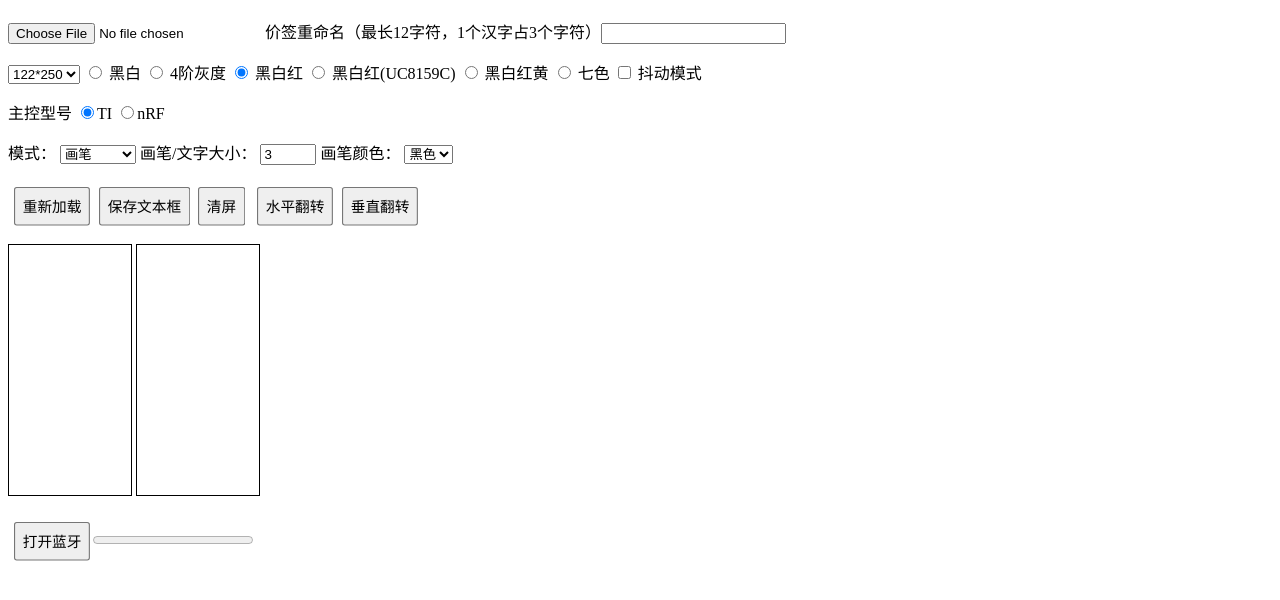
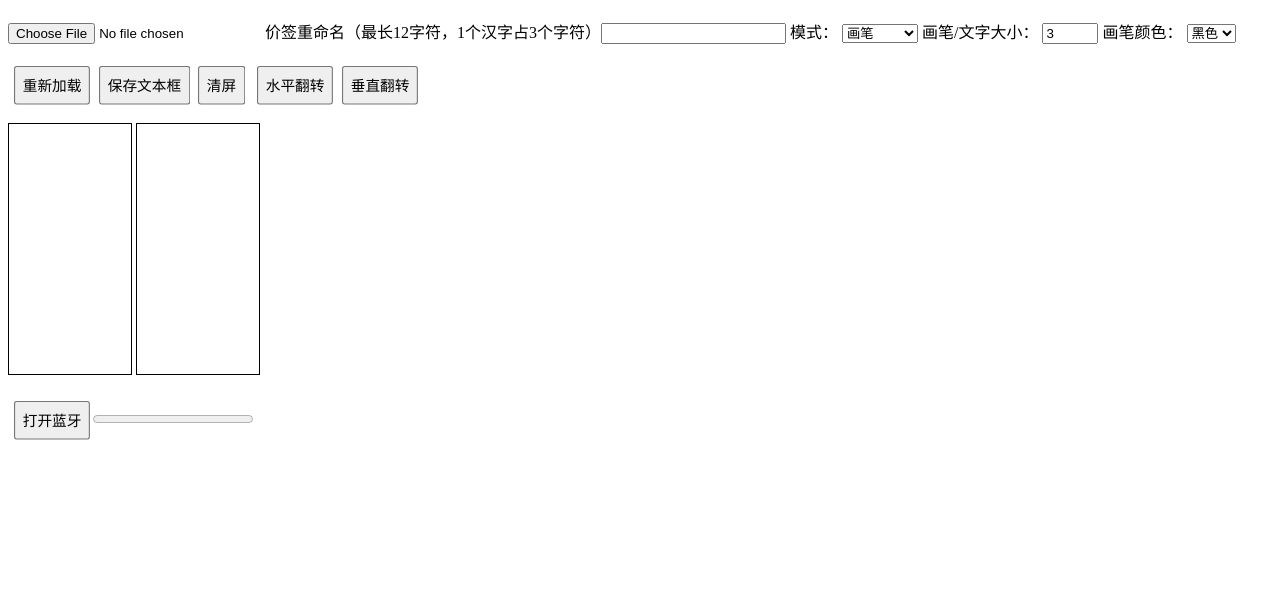
Before and after one commit to Litiye2022/Litiye2022.github.io, a plain HTML site: page index.html in a window 1280 px wide. Shown: the part 70-670 px from the top of the page. Drawn offline with Linux system fonts and the light colour scheme.

Commit message:
Update index.html

```diff
--- a/index.html
+++ b/index.html
@@ -26,7 +26,7 @@
 
 		<input type="file" id="image_file" onchange="update_image()" accept="image/*">
 		<label>价签重命名（最长12字符，1个汉字占3个字符）</label><input id="tag_name" maxlength="12">
-	<p>
+	<p style="display: none">
 		<select id="resolution" onchange="update_image()">
 			<option value="152*152">152*152</option>
 			<option value="122*250" selected>122*250</option>
@@ -51,7 +51,7 @@
 		<input type="checkbox" id="dither_mode" onclick="update_image()">
 		<label for="dither_mode">抖动模式</label>
 	</p>
-	<p>
+	<p style="display: none">
 		<label>主控型号</label>
 		<input type="radio" id="TI" name="pack_len" value="128" checked><label for="TI">TI</label>
 		<input type="radio" id="nRF" name="pack_len" value="20"><label for="nRF">nRF</label>
```
